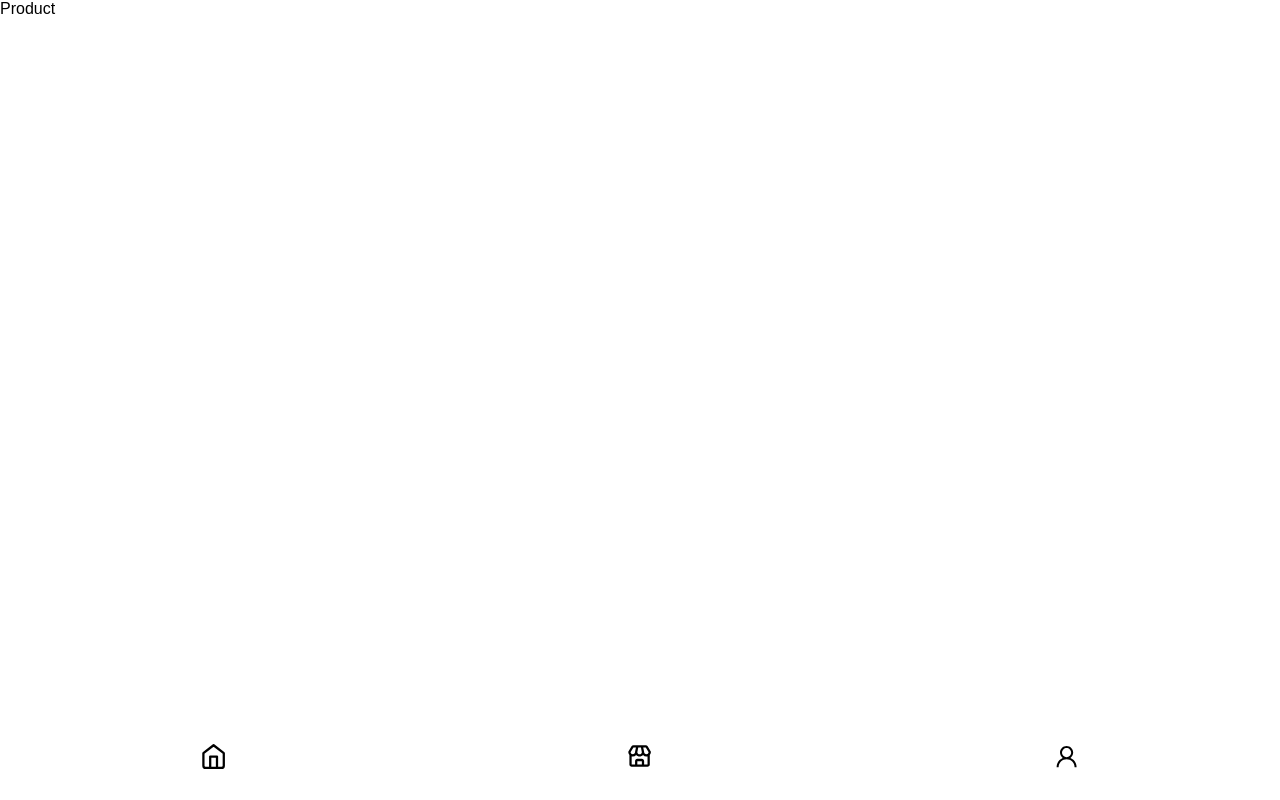
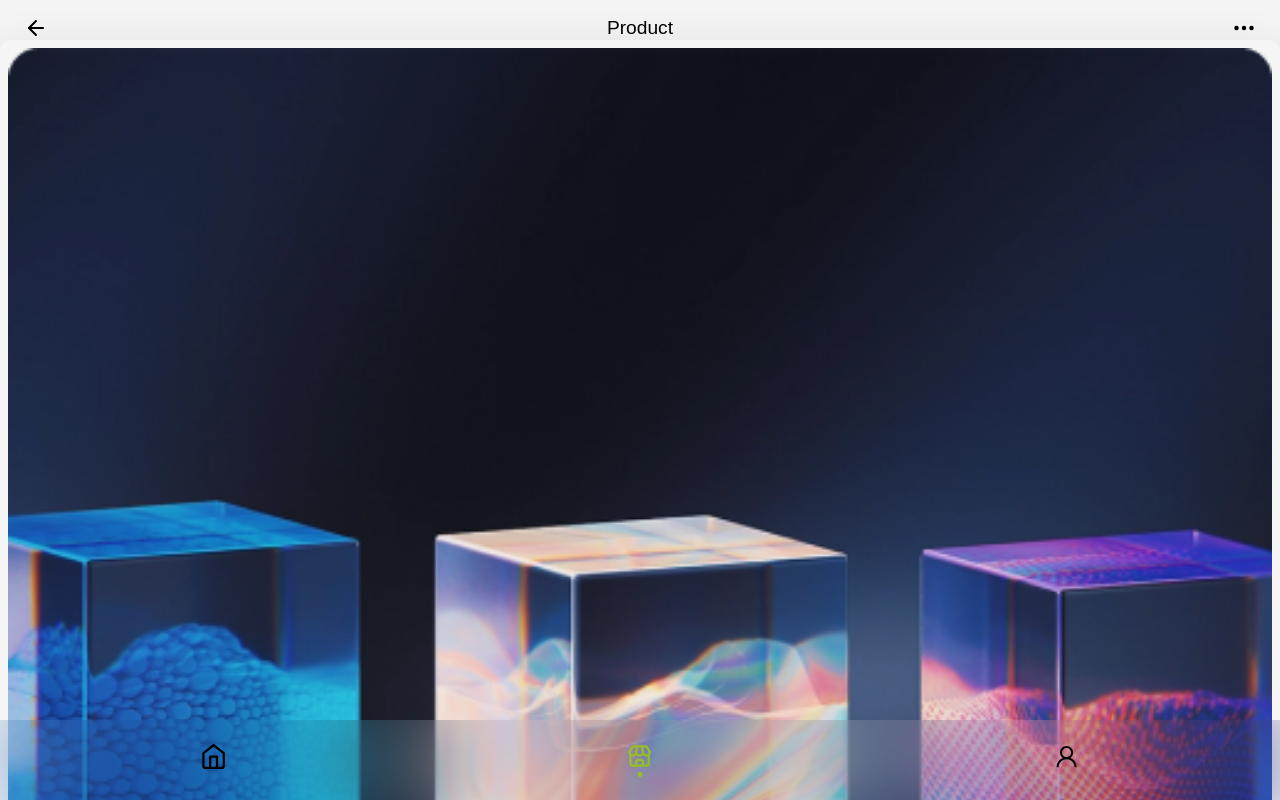
Before and after one commit to shanedunne/authenticate, a React (Create React App) app: page /product in a window 1280 px wide. Built offline with nearby package versions, Linux system fonts and the light colour scheme; a web font is replaced by a local one.

Commit message:
add basic product page

```diff
--- a/src/App.js
+++ b/src/App.js
@@ -4,6 +4,7 @@ import { BrowserRouter as Router, Routes, Route } from "react-router-dom";
 import NavMenu from "./assets/components/NavMenu";
 import HomePage from "./assets/components/HomePage";
 import VendorPage from "./assets/components/VendorPage";
+import Product from "./assets/components/Product";
 
 const AppEl = styled.div`
   display: flex;
@@ -29,7 +30,7 @@ function App() {
         <Pages>
           <Routes>
             <Route excat path="/vendor" element={<VendorPage />}/>
-            <Route excat path="/product" element={<div>Product</div>}/>
+            <Route excat path="/product" element={<Product />}/>
             <Route excat path="/" element={<HomePage />}/>
           </Routes>
         </Pages>
--- a/src/assets/Theme.js
+++ b/src/assets/Theme.js
@@ -1,5 +1,3 @@
-//use the following file to define your colors, breakpoints, and your Theme in general across the project
-
 export const Colors = {
     Primary: "#96be25",
     Background: "#F4F4F4",
--- a/src/assets/components/NavMenu.js
+++ b/src/assets/components/NavMenu.js
@@ -56,7 +56,7 @@ export default function NavMenu(){
             <Link onClick={()=>{
                 nav('/store')
 
-            }} active={pathname==='/store'}>
+            }} active={pathname ==='/vendor' || pathname === '/product'}>
                 <BiStore />
             </Link>
             <Link>
--- a/src/assets/components/Product.js
+++ b/src/assets/components/Product.js
@@ -1,16 +1,64 @@
 import styled from "styled-components";
-import Colors from "../Theme";
+import {Colors} from "../Theme";
 import { BsThreeDots } from "react-icons/bs";
 import { FiArrowLeft } from "react-icons/fi";
 import { AiOutlineShoppingCart } from "react-icons/ai";
 import Button from "./styled/Button.styled";
 import { useNavigate } from "react-router-dom";
 import PageContainer from "./styled/PageContainer.styled";
+import ProductCard from "./styled/ProductCard.styled";
 
+const TopMenu = styled.div`
+    display: flex;
+    justify-content: space-between;
+    align-items: center;
+    font-size: 1.5rem;
+    margin: 0 1.5rem;
+`;
+const Title = styled.span`
+    font-size: 1.2rem;
+    font-weight: 500;
+`;
+const HoldBid = styled.span`
+    display: flex;
+    align-items: center;
+    font-size: 1.3rem;
+    background-color: ${Colors.Primary};
+    color: ${Colors.CardBackground};
+    border-radius: 12px;
+    padding: 1rem;
+    margin: 0.5rem;
+    column-gap: 0.5rem;
+    margin-top: 1rem;
 
+    & > svg {
+        font-size: 1.5rem;
+    }
+`;
+const HoldBidText = styled.span`
+    flex: 1;
+`;
 
 export default function Product() {
+    const nav = useNavigate();
     return (
-        <PageContainer></PageContainer>
+        <PageContainer>
+            <TopMenu>
+                <FiArrowLeft onClick={() => {
+                    nav(-1);
+                }}
+                />
+                <Title>Product</Title>
+                <BsThreeDots />
+            </TopMenu>
+            <ProductCard />
+            <HoldBid>
+                <AiOutlineShoppingCart />
+                <HoldBidText>
+                    Confirm 4.0 ETH bid
+                </HoldBidText>
+                <Button bgColor={Colors.CardBackground} color={Colors.Primary}>Hold to bid</Button>
+            </HoldBid>
+        </PageContainer>
     )
 }
--- /dev/null
+++ b/src/assets/components/styled/ProductCard.styled.js
@@ -0,0 +1,76 @@
+import styled from "styled-components";
+import { Colors } from "../../Theme";
+import StoreImage from '../../images/shopImage1.png';
+import ArtworkImage from '../../images/artworkImage.png';
+import Button from "./Button.styled";
+import Img from "./Img.styled";
+
+const ProductCardEl = styled.div`
+    background-color: rgba(250,250,250, 0.1);
+    box-shadow: 0px 15px 50px rgba(0,0,0, 0.12);
+    border-radius: 12px;
+    margin: 1rem 0,5rem 0 0.5rem;
+    padding: 0.5rem;
+    display: flex;
+    flex-direction: column;
+    justify-content: center;
+`;
+const InfoContainer = styled.span`
+    display: flex;
+    justify-content: space-between;
+    align-items: center;
+    padding: 2rem 1rem;
+`;
+const Info = styled.span`
+    display: flex;
+    flex-direction: column;
+    font-size: 1.5rem;
+    row-gap: 0.5rem;
+    justify-content: center;
+`;
+
+const Name = styled.span`
+`;
+const Price = styled.span`
+    font-weight: 500;
+`;
+
+const ButtonContainer = styled.span`
+    display: flex;
+    flex: 1;
+    column-gap: 1rem;
+`;
+
+const Circle = styled.span`
+    width: 1.2rem;
+    height: 1.2rem;
+    display: inline-block;
+    margin: auto 0;
+    border-radius: 50%;
+    border: 2px solid ${Colors.CardBackground};
+    background-color: green;
+`;
+
+export default function ProductCard() {
+    return (
+        <ProductCardEl>
+            <Img src={ArtworkImage} />
+            <InfoContainer>
+                <Info>
+                    <Name>Down Badly</Name>
+                    <Price>3.54 ETH</Price>
+                </Info>
+                <Img width='15vw' src={StoreImage} />
+            </InfoContainer>
+            <ButtonContainer>
+                <Button flex disabled fw np>
+                    <Circle />
+                    Disabled
+                </Button>
+                <Button fw np>
+                    Option
+                </Button>
+            </ButtonContainer>
+        </ProductCardEl>
+    )
+}
```
Also changed, not shown: src/assets/images/artworkImage.png (added).
